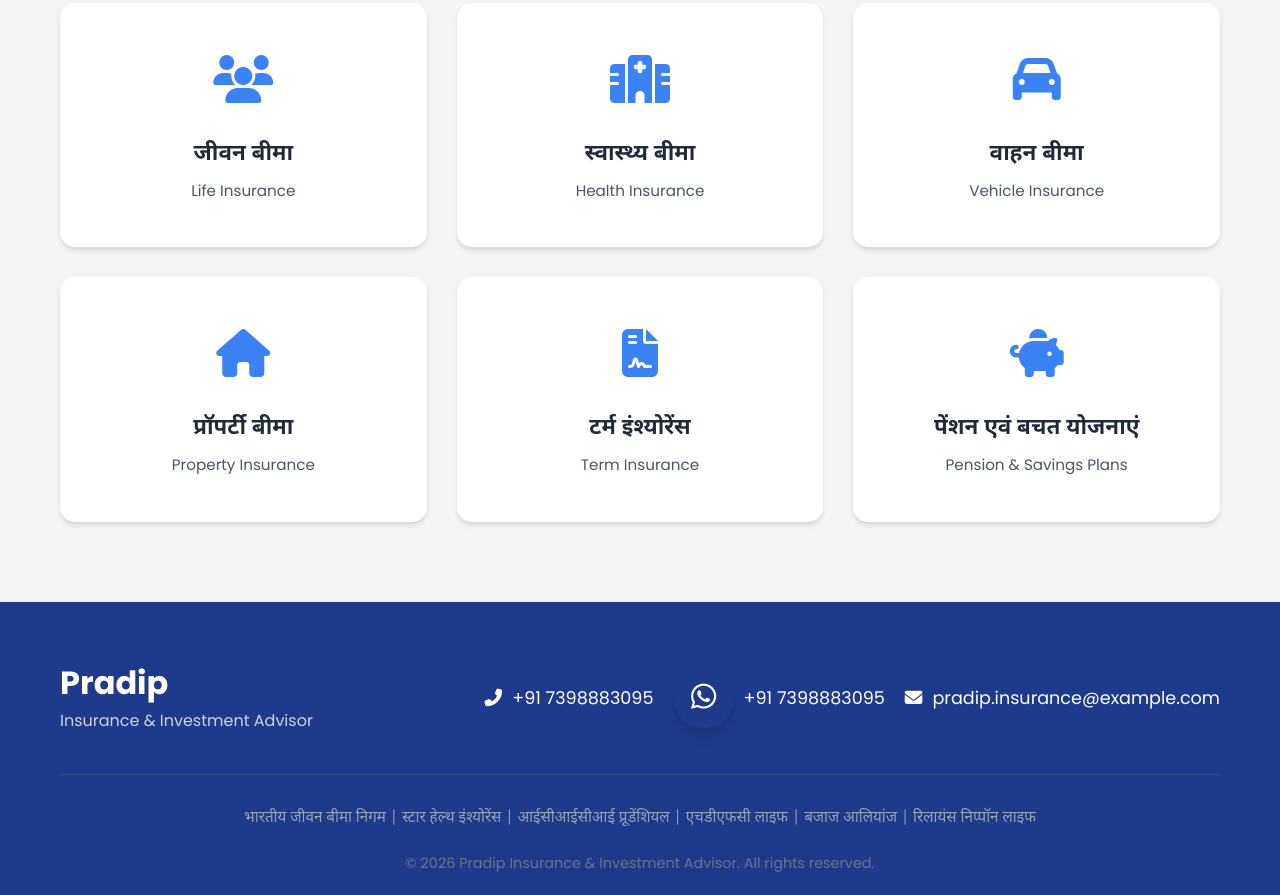
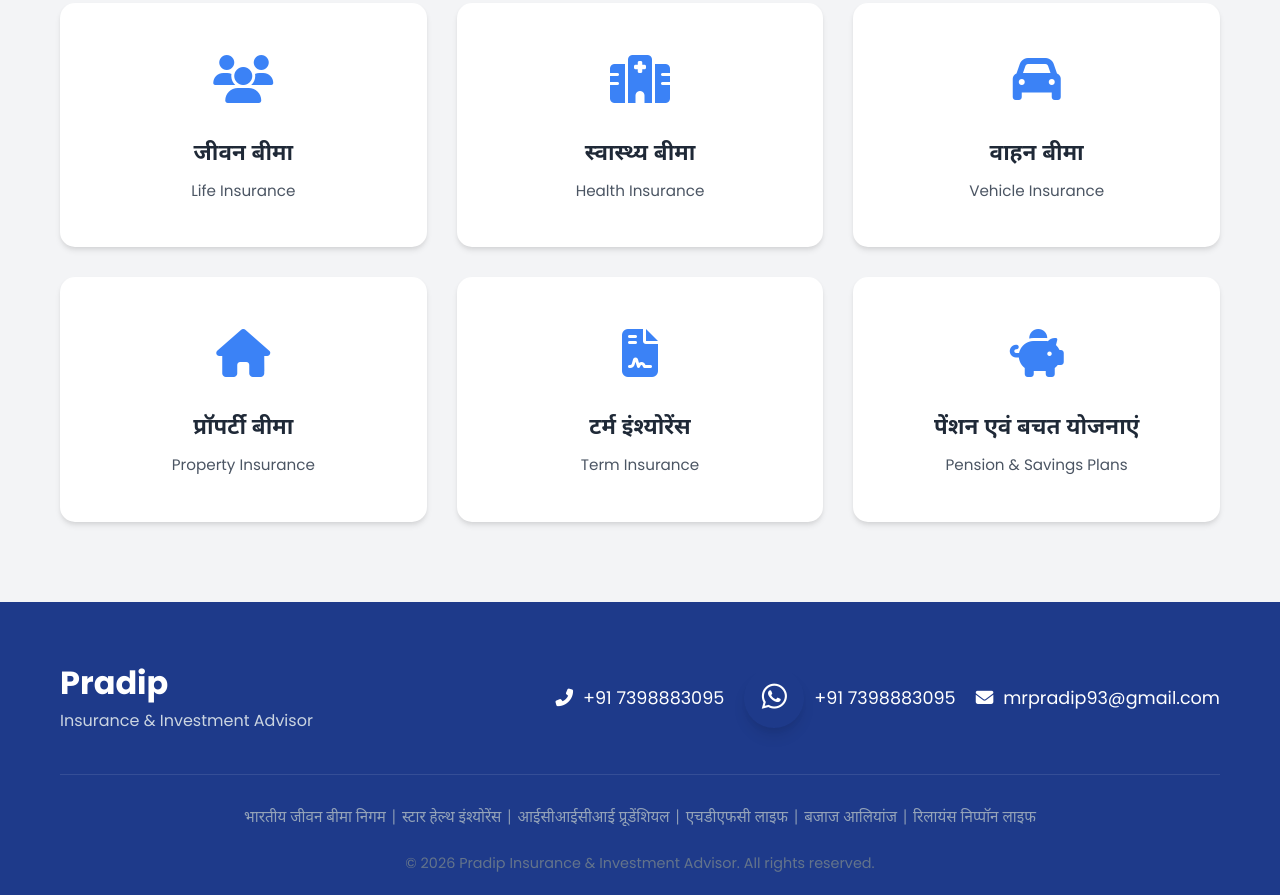
Before and after one commit to DRAGOR75/pradip-insurance, a plain HTML site: page index.html in a window 1280 px wide. Shown: the part 1074-1969 px from the top of the page. Drawn offline with Linux system fonts and the light colour scheme.

Commit message:
Update contact email to mrpradip93@gmail.com

```diff
--- a/index.html
+++ b/index.html
@@ -26,7 +26,7 @@
         <a href="tel:+917398883095" class="fab phone" aria-label="Call Now">
             <i class="fas fa-phone-alt"></i>
         </a>
-        <a href="mailto:pradip.insurance@example.com" class="fab email" aria-label="Send Email"> <!-- Adjust real email! -->
+        <a href="mailto:mrpradip93@gmail.com" class="fab email" aria-label="Send Email">
             <i class="fas fa-envelope"></i>
         </a>
     </div>
@@ -166,7 +166,7 @@
                 <div class="footer-contact">
                     <p><i class="fas fa-phone-alt"></i> +91 7398883095</p>
                     <p><i class="fab fa-whatsapp"></i> +91 7398883095</p>
-                    <p><i class="fas fa-envelope"></i> pradip.insurance@example.com</p>
+                    <p><i class="fas fa-envelope"></i> mrpradip93@gmail.com</p>
                 </div>
             </div>
 
```
